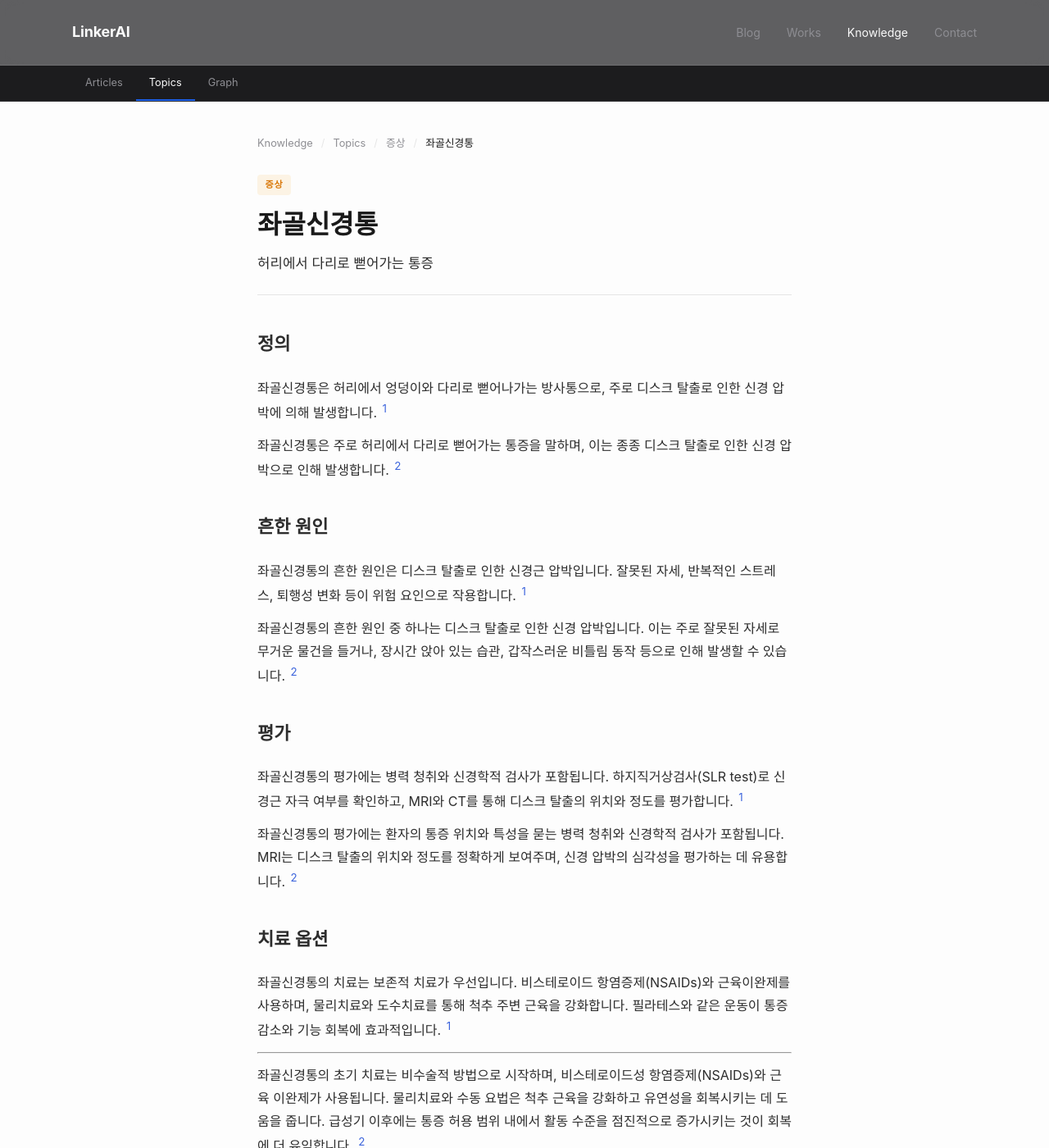
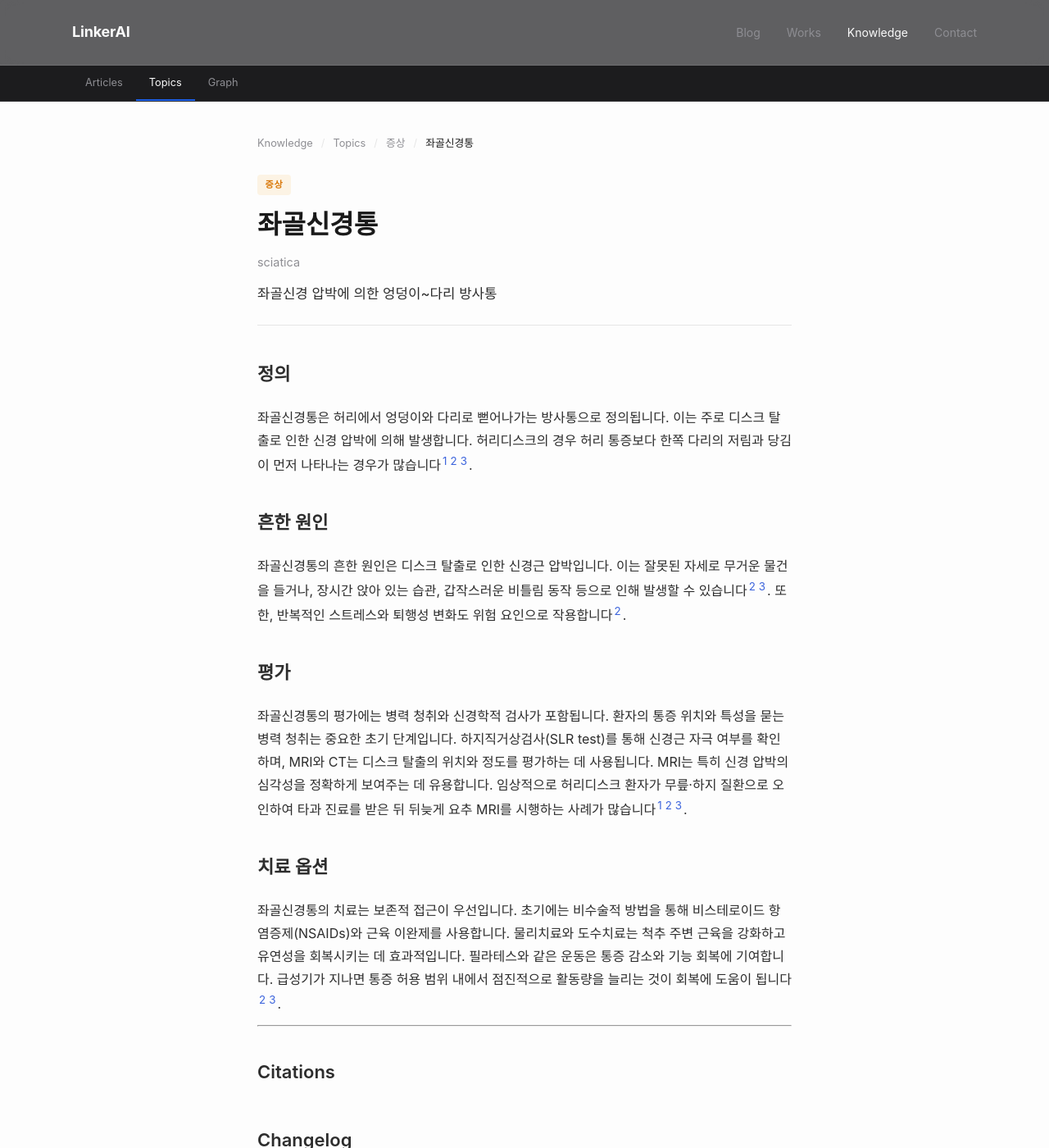
Before and after one commit to feelharmony/linkare-medical-knowledge, a Jekyll site: the page built from symptoms/sciatica.md, in a window 1280 px wide and 1400 px high. Shown: the whole window at 82% size. Built offline with Jekyll 4.4.1, drawn with Linux system fonts in a browser that asks for light colours; some web fonts are replaced; some of the changed text lies outside the part shown.

Commit message:
auto-sync entity: 좌골신경통 (sciatica) — finalize

```diff
--- a/symptoms/sciatica.md
+++ b/symptoms/sciatica.md
@@ -4,38 +4,30 @@ entity_id: sciatica
 entity_type: symptom
 permalink: /symptoms/sciatica/
 title: 좌골신경통
-description: 허리에서 다리로 뻗어가는 통증
-last_reviewed: '2026-04-23'
+description: 좌골신경 압박에 의한 엉덩이~다리 방사통
+title_en: sciatica
+last_reviewed: '2026-04-25'
 source_count: 2
-version: 3
+version: 4
 ---
 ## 정의
-좌골신경통은 허리에서 엉덩이와 다리로 뻗어나가는 방사통으로, 주로 디스크 탈출로 인한 신경 압박에 의해 발생합니다. [^1]
-
-좌골신경통은 주로 허리에서 다리로 뻗어가는 통증을 말하며, 이는 종종 디스크 탈출로 인한 신경 압박으로 인해 발생합니다. [^2]
+좌골신경통은 허리에서 엉덩이와 다리로 뻗어나가는 방사통으로 정의됩니다. 이는 주로 디스크 탈출로 인한 신경 압박에 의해 발생합니다. 허리디스크의 경우 허리 통증보다 한쪽 다리의 저림과 당김이 먼저 나타나는 경우가 많습니다[^3][^1][^2].
 
 ## 흔한 원인
-좌골신경통의 흔한 원인은 디스크 탈출로 인한 신경근 압박입니다. 잘못된 자세, 반복적인 스트레스, 퇴행성 변화 등이 위험 요인으로 작용합니다. [^1]
-
-좌골신경통의 흔한 원인 중 하나는 디스크 탈출로 인한 신경 압박입니다. 이는 주로 잘못된 자세로 무거운 물건을 들거나, 장시간 앉아 있는 습관, 갑작스러운 비틀림 동작 등으로 인해 발생할 수 있습니다. [^2]
+좌골신경통의 흔한 원인은 디스크 탈출로 인한 신경근 압박입니다. 이는 잘못된 자세로 무거운 물건을 들거나, 장시간 앉아 있는 습관, 갑작스러운 비틀림 동작 등으로 인해 발생할 수 있습니다[^1][^2]. 또한, 반복적인 스트레스와 퇴행성 변화도 위험 요인으로 작용합니다[^1].
 
 ## 평가
-좌골신경통의 평가에는 병력 청취와 신경학적 검사가 포함됩니다. 하지직거상검사(SLR test)로 신경근 자극 여부를 확인하고, MRI와 CT를 통해 디스크 탈출의 위치와 정도를 평가합니다. [^1]
-
-좌골신경통의 평가에는 환자의 통증 위치와 특성을 묻는 병력 청취와 신경학적 검사가 포함됩니다. MRI는 디스크 탈출의 위치와 정도를 정확하게 보여주며, 신경 압박의 심각성을 평가하는 데 유용합니다. [^2]
+좌골신경통의 평가에는 병력 청취와 신경학적 검사가 포함됩니다. 환자의 통증 위치와 특성을 묻는 병력 청취는 중요한 초기 단계입니다. 하지직거상검사(SLR test)를 통해 신경근 자극 여부를 확인하며, MRI와 CT는 디스크 탈출의 위치와 정도를 평가하는 데 사용됩니다. MRI는 특히 신경 압박의 심각성을 정확하게 보여주는 데 유용합니다. 임상적으로 허리디스크 환자가 무릎·하지 질환으로 오인하여 타과 진료를 받은 뒤 뒤늦게 요추 MRI를 시행하는 사례가 많습니다[^3][^1][^2].
 
 ## 치료 옵션
-좌골신경통의 치료는 보존적 치료가 우선입니다. 비스테로이드 항염증제(NSAIDs)와 근육이완제를 사용하며, 물리치료와 도수치료를 통해 척추 주변 근육을 강화합니다. 필라테스와 같은 운동이 통증 감소와 기능 회복에 효과적입니다. [^1]
-
----
-
-좌골신경통의 초기 치료는 비수술적 방법으로 시작하며, 비스테로이드성 항염증제(NSAIDs)와 근육 이완제가 사용됩니다. 물리치료와 수동 요법은 척추 근육을 강화하고 유연성을 회복시키는 데 도움을 줍니다. 급성기 이후에는 통증 허용 범위 내에서 활동 수준을 점진적으로 증가시키는 것이 회복에 더 유익합니다. [^2]
+좌골신경통의 치료는 보존적 접근이 우선입니다. 초기에는 비수술적 방법을 통해 비스테로이드 항염증제(NSAIDs)와 근육 이완제를 사용합니다. 물리치료와 도수치료는 척추 주변 근육을 강화하고 유연성을 회복시키는 데 효과적입니다. 필라테스와 같은 운동은 통증 감소와 기능 회복에 기여합니다. 급성기가 지나면 통증 허용 범위 내에서 점진적으로 활동량을 늘리는 것이 회복에 도움이 됩니다[^1][^2].
 
 ---
 
 ## Citations
 [^1]: [ansimpainfree.kr/blog/df09dd16-391f-4453-a8f3-2e241f254522](https://ansimpainfree.kr/blog/df09dd16-391f-4453-a8f3-2e241f254522)
 [^2]: [ansimpainfree.kr/en/blog/herniated-lumbar-disc-causes-symptoms-diagnosis](https://ansimpainfree.kr/en/blog/herniated-lumbar-disc-causes-symptoms-diagnosis)
+[^3]: [ansimpainfree.kr/knowledge/leg-pain-before-back-pain-herniated-disk](https://ansimpainfree.kr/knowledge/leg-pain-before-back-pain-herniated-disk)
 
 ## Changelog
 - 2026-04-23 v2: 정의 new, 흔한 원인 new, 평가 new, 치료 옵션 new
```
